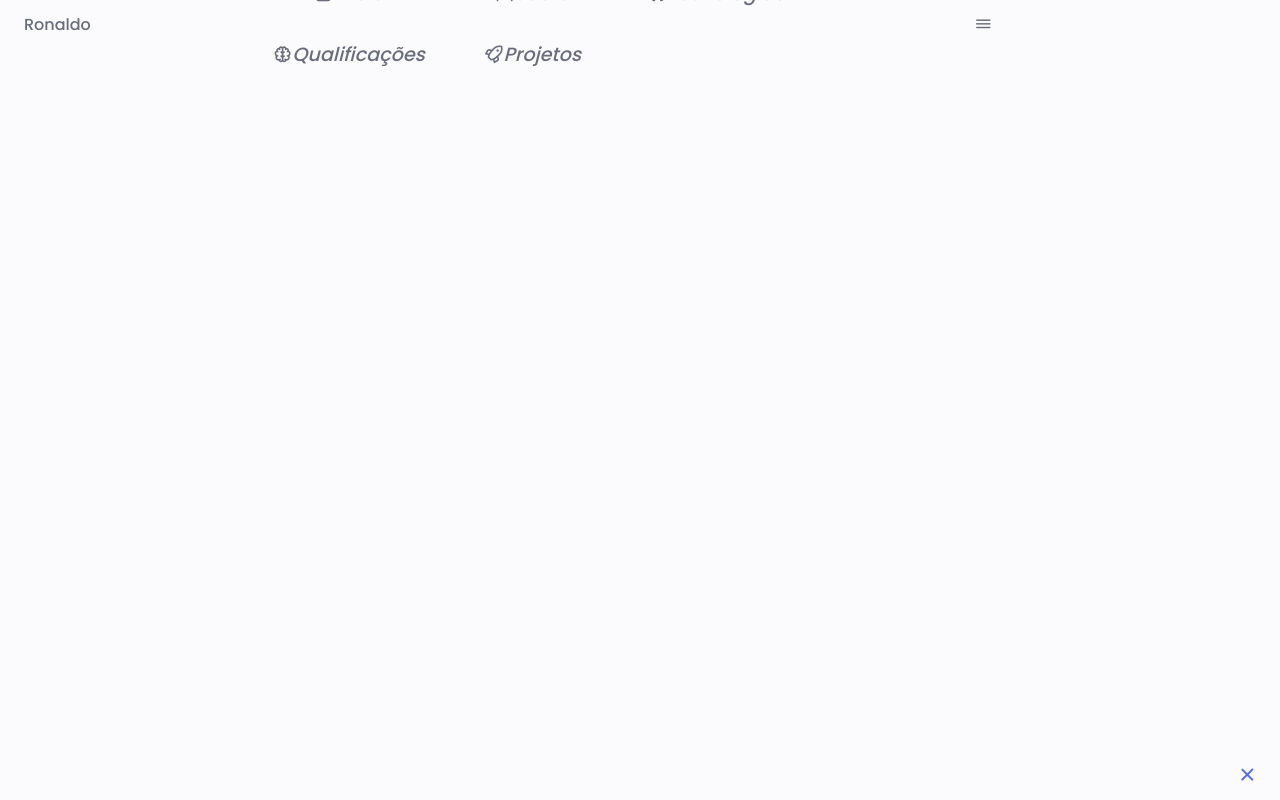
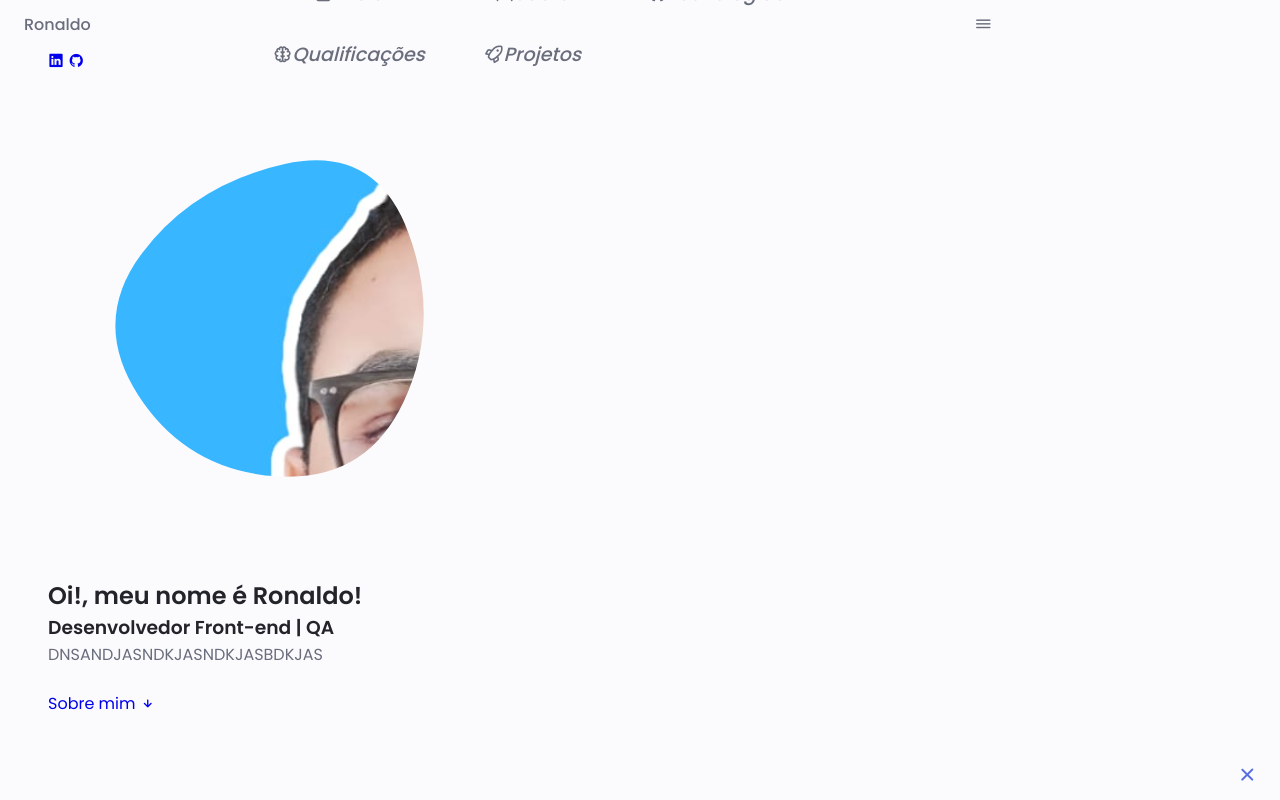
Before and after one commit to RonaldoFidelis/Portifolio_att, a plain HTML site: page index.html in a window 1280 px wide. Drawn offline with nearby package versions, Linux system fonts and the light colour scheme.

Commit message:
feat:AddHomeInHtmlAndFtPerfil

```diff
--- a/assets/css/style.css
+++ b/assets/css/style.css
@@ -1,12 +1,5 @@
 /* Fontes */
 @import url('https://fonts.googleapis.com/css2?family=Poppins:wght@400;500;600&display=swap');
-
-/* reset */
-*{
-    box-sizing: border-box;
-    padding: 0;
-    margin: 0;
-}
 
 :root {
     --header-height: 3rem;
@@ -74,6 +67,13 @@
     }
 }
 
+/* reset */
+*{
+    box-sizing: border-box;
+    padding: 0;
+    margin: 0;
+}
+
 /* scroll pagina */
 html{
     scroll-behavior: smooth;
@@ -106,7 +106,6 @@ img{
     height: auto;
 }
 
-/* responsividade */
 .section{
     pad: 2rem 0 4rem;
 }
--- a/assets/js/main.js
+++ b/assets/js/main.js
@@ -3,8 +3,7 @@ const navToggle = document.querySelector("#nav-toggle");
 const navClose = document.querySelector("#nav-close");
 
 
-// Função para abri menu de navegação
-
+// Função para abrir/fechar menu de navegação
 if(navToggle){
     navToggle.addEventListener('click', () => {
         navMenu.classList.add('open-menu')
--- a/index.html
+++ b/index.html
@@ -1,5 +1,6 @@
 <!DOCTYPE html>
 <html lang="pt-br">
+
 <head>
     <meta charset="UTF-8">
     <meta http-equiv="X-UA-Compatible" content="IE=edge">
@@ -13,8 +14,9 @@
     <link rel="stylesheet" href="https://unicons.iconscout.com/release/v4.0.0/css/line.css">
     <title>Portifolio| Ronaldo F.</title>
 </head>
+
 <body>
-<!-- barra de navegação -->
+    <!-- barra de navegação -->
     <header class="barra_navegacao" id="barra_navegacao">
         <nav class="nav container">
             <a href="#" class="nav_logo">Ronaldo</a>
@@ -23,24 +25,28 @@
                 <ul class="nav_list grid">
                     <li class="nav_item">
                         <a href="#Inicio" class="nav_link">
-                            <i class="uil uil-estate nav_icon" >Inicio</i>
+                            <i class="uil uil-estate nav_icon">Inicio</i>
                         </a>
                     </li>
+
                     <li class="nav_item">
                         <a href="#apresentacao" class="nav_link">
                             <i class="uil uil-user nav_icon">Sobre</i>
                         </a>
                     </li>
+
                     <li class="nav_item">
                         <a href="#tecnologias" class="nav_link">
                             <i class="uil uil-brackets-curly nav_icon">Tecnologias</i>
                         </a>
                     </li>
+
                     <li class="nav_item">
                         <a href="#competencia" class="nav_link">
-                        <i class="uil uil-brain nav_icon">Qualificações</i>
+                            <i class="uil uil-brain nav_icon">Qualificações</i>
                         </a>
                     </li>
+
                     <li class="nav_item">
                         <a href="#projetos" class="nav_link">
                             <i class="uil uil-rocket nav_icon">Projetos</i>
@@ -57,7 +63,47 @@
         </nav>
     </header>
     <!-- container -->
-    <main class="container-main">
+    <main class="main">
+        <section class="home container" id="home">
+            <div class="home_container container grid">
+                <div class="home_container grid">
+                    <div class="home_social">
+                        <a href="https://www.linkedin.com/in/ronaldo-fidelis-9922941a9/" class="home_social-icon"
+                            target="_blank">
+                            <i class="uil uil-linkedin"></i>
+                        </a>
+                        <a href="https://github.com/RonaldoFidelis" class="home_social-icon" target="_blank">
+                            <i class="uil uil-github"></i>
+                        </a>
+                    </div>
+                    <div class="home_img">
+                        <svg viewBox="0 0 800 500" preserveAspectRatio="none" xmlns="http://www.w3.org/2000/svg"
+                            xmlns:xlink="http://www.w3.org/1999/xlink" width="100%" id="blobSvg">
+                            <mask id="mask0" mask-type="alpha">
+                                <path d="M395,339Q353,428,254,421.5Q155,415,101,332.5Q47,250,104.5,173.5Q162,97,263,74.5Q364,52,400.5,151Q437,250,395,339Z"
+                                fill="#d1d8e0"></path>
+                            </mask>
+                            <g mask="url(#mask0)">
+                                <path d="M395,339Q353,428,254,421.5Q155,415,101,332.5Q47,250,104.5,173.5Q162,97,263,74.5Q364,52,400.5,151Q437,250,395,339Z"
+                                fill="#d1d8e0"></path>
+                                <image xlink:href="assets/img/ft_perfil_fundoAzul.jpeg"/>
+                            </g>
+                        </svg>
+                    </div>
+                    <div class="home_data">
+                        <h1 class="home_title">Oi!, meu nome é Ronaldo!</h1>
+                        <h3 class="home_subtitle">Desenvolvedor Front-end | QA</h3>
+                        <p class="home_description"> DNSANDJASNDKJASNDKJASBDKJAS</p>
+                    </div>
+                </div>
+                <div class="home_scroll">
+                    <a href="#apresentacao" class="home_scroll-button button--flex">
+                        <span class="home_scroll-nama">Sobre mim</span>
+                        <i class="uil uil-arrow-down home_scroll-mouse"></i>
+                    </a>
+                </div>
+            </div>
+        </section>
         <!-- apresentação -->
         <section class="apresentacao" id="apresentacao">
 
@@ -76,4 +122,5 @@
         </section>
     </main>
 </body>
+
 </html>
```
Also changed, not shown: assets/img/ft_perfil_fundoAzul.jpeg (added), 1 other file.
